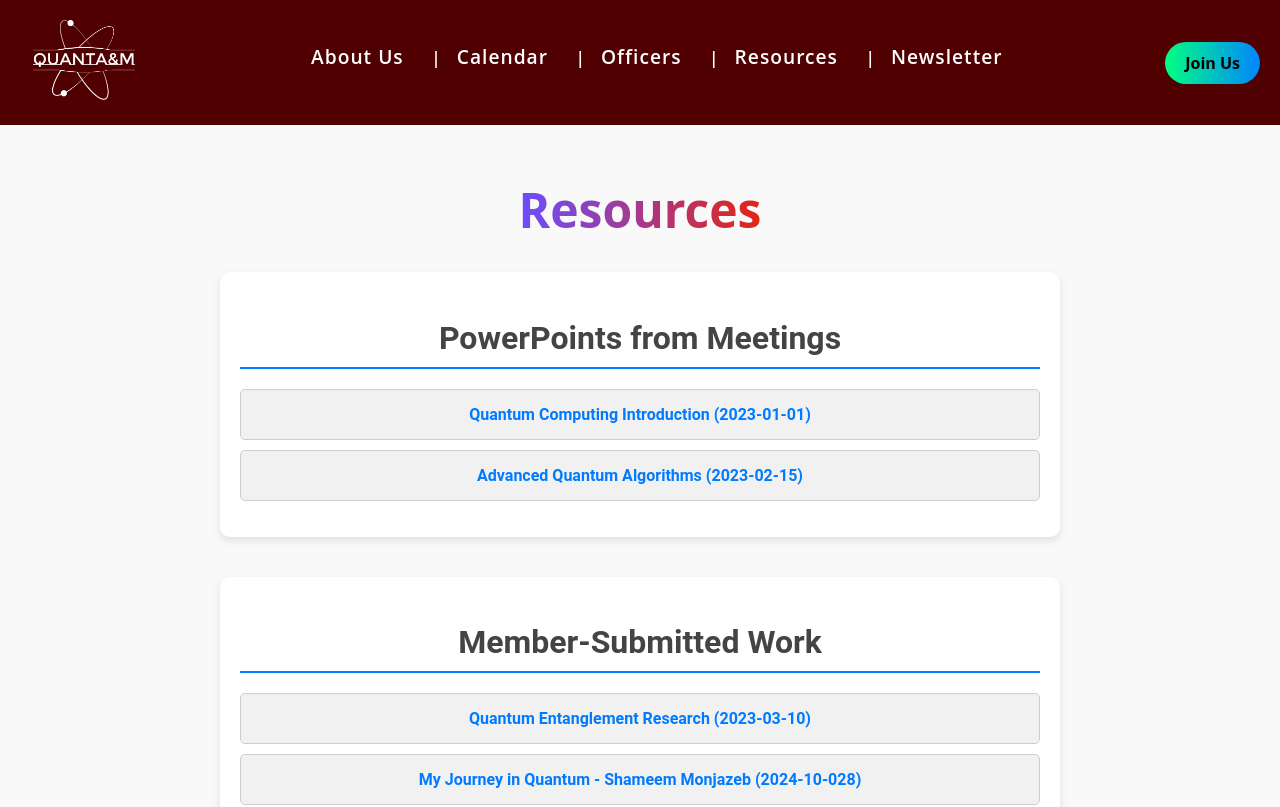
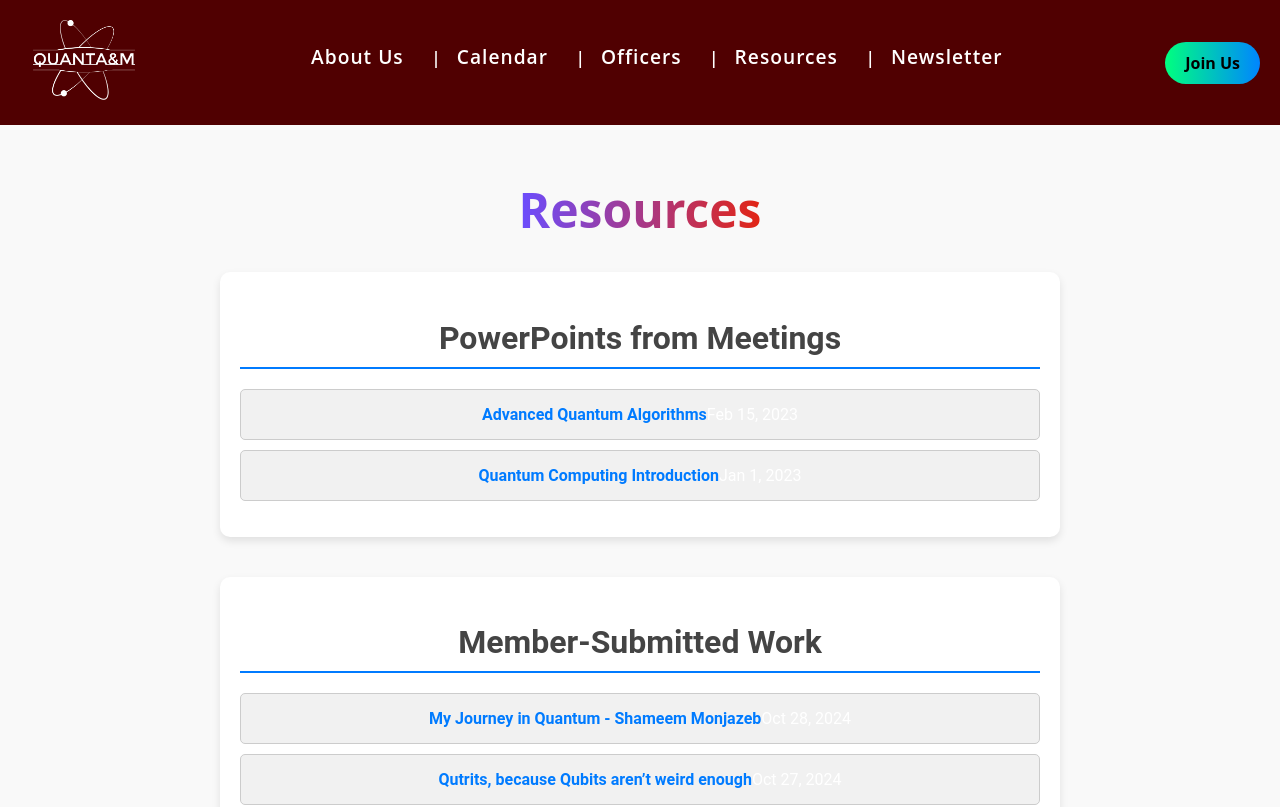
Before and after one commit to quantamu/quantamu.github.io, a React (Create React App) app: page /#/resources in a window 1280 px wide. Shown: the top 807 px of the page. Built offline with nearby package versions, Linux system fonts and the light colour scheme.

Commit message:
reformatting dates

```diff
--- a/public/resources.json
+++ b/public/resources.json
@@ -20,14 +20,14 @@
     "category": "Member-Submitted Work",
     "resources": [
       {
-        "title": "Quantum Entanglement Research",
-        "date": "2023-03-10",
-        "type": "pdf",
-        "file": "quantum-entanglement-research-2023-03-10.pdf"
+        "title": "Qutrits, because Qubits aren’t weird enough",
+        "date": "2024-10-27",
+        "type": "link",
+        "file": "https://www.quantumgrad.com/article/805"
       },
       {
         "title": "My Journey in Quantum - Shameem Monjazeb",
-        "date": "2024-10-028",
+        "date": "2024-10-28",
         "type": "link",
         "url": "https://www.quantumgrad.com/article/806"
       }
--- a/src/Resources.js
+++ b/src/Resources.js
@@ -7,9 +7,20 @@ function Resources() {
   useEffect(() => {
     fetch('/resources.json')
       .then(response => response.json())
-      .then(data => setCategories(data))
+      .then(data => {
+        // Sort resources by date (most recent first)
+        data.forEach(category => {
+          category.resources.sort((a, b) => new Date(b.date) - new Date(a.date));
+        });
+        setCategories(data);
+      })
       .catch(error => console.error('Error fetching resources:', error));
   }, []);
+
+  const formatDate = (dateString) => {
+    const options = { year: 'numeric', month: 'short', day: 'numeric' };
+    return new Date(dateString).toLocaleDateString(undefined, options);
+  };
 
   return (
     <main className='resources-container'>
@@ -23,13 +34,14 @@ function Resources() {
                 <li key={index}>
                   {resource.type === 'pdf' ? (
                     <a href={`/resources/${resource.file}`} target="_blank" rel="noopener noreferrer">
-                      {resource.title} ({resource.date})
+                      {resource.title}
                     </a>
                   ) : (
                     <a href={resource.url} target="_blank" rel="noopener noreferrer">
-                      {resource.title} ({resource.date})
+                      {resource.title}
                     </a>
                   )}
+                  <span className='resource-date'>{formatDate(resource.date)}</span>
                 </li>
               ))}
             </ul>
```
